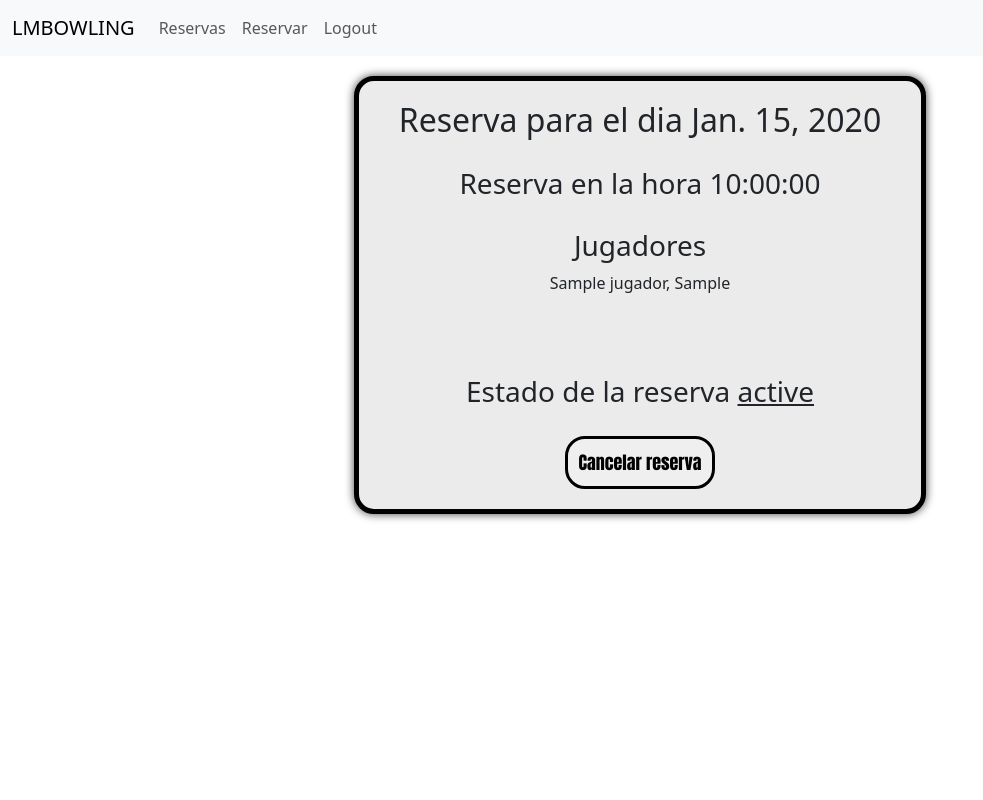
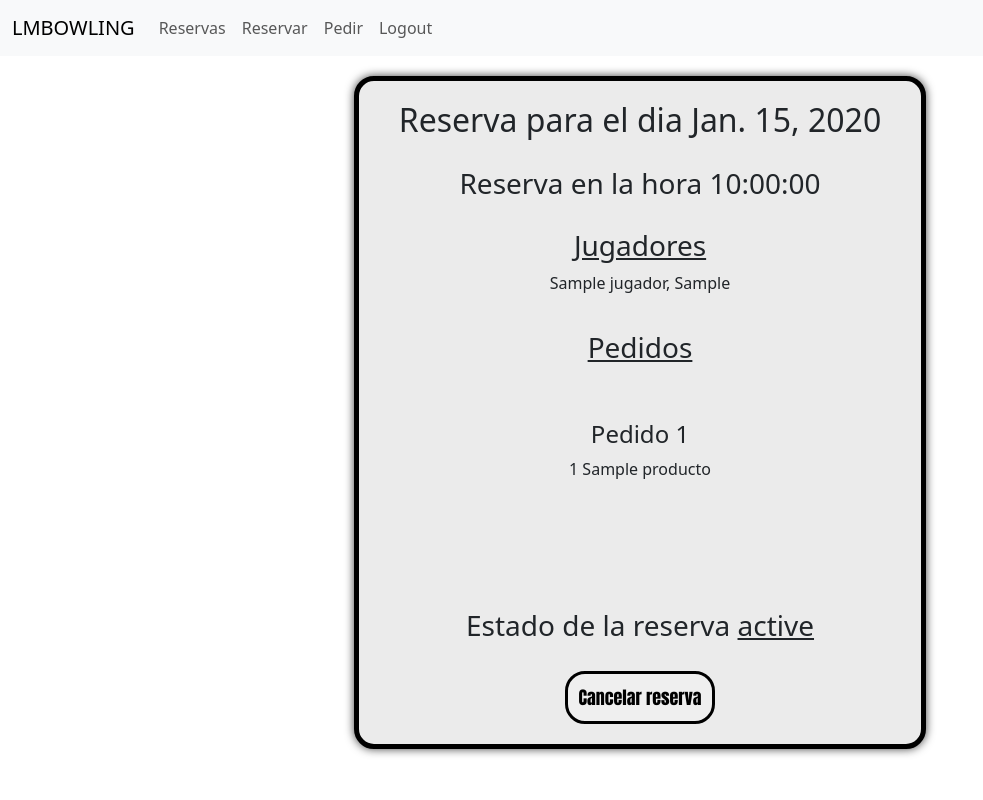
Before and after one commit to AugustoGL/CentroBowlogin, a Django app: page /reserva/1/ in a window 1280 px wide. Shown: the whole page, without its empty margins (0-983 px from the left). Run offline with Django 4.2, Linux system fonts and the light colour scheme; a user stored in the database is signed in; tables that the repository leaves empty hold one stand-in row (values such as "Sample post").

Commit message:
terminooo

```diff
--- a/CentroDeBowling/admin.py
+++ b/CentroDeBowling/admin.py
@@ -3,10 +3,12 @@ from .models import *
 
 # Register your models here.
 
-admin.site.register(Cliente)
 admin.site.register(Reserva)
 admin.site.register(Pista)
 admin.site.register(Horarios)
 admin.site.register(EstadoPista)
 admin.site.register(EstadoReserva)
 admin.site.register(Jugador)
+admin.site.register(Producto)
+admin.site.register(Pedido)
+admin.site.register(detallesPedido)
--- a/CentroDeBowling/models.py
+++ b/CentroDeBowling/models.py
@@ -48,109 +48,43 @@ class Reserva(models.Model):
         return f"Reserva {self.id}"
 
 
-class Cliente(models.Model):
-    num_cliente = models.IntegerField()
-    Nombre = models.CharField(max_length=100)
-    direccion = models.TextField()
-    num_telefono = models.IntegerField()
-    correo = models.EmailField()
-    listapedidos = models.ManyToManyField('Pedido')
-
-    def crear(self):
-        # Implementa la lógica para crear un cliente
-        pass
-
-    def hacerReserva(self):
-        # Implementa la lógica para hacer una reserva
-        pass
-class Menu(models.Model):
-    nombre = models.CharField(max_length=100)
-    descripcion = models.TextField()
-    precio = models.FloatField()
-
-    def crear(self):
-        # Implementa la lógica para crear un menú
-        pass
-
-    def mostrar(self):
-        # Implementa la lógica para mostrar el menú
-        pass
-
-class ProductoMenu(models.Model):
-    precio = models.FloatField()
-    productoMenu = models.CharField(max_length=100)
-
 class Producto(models.Model):
     nombre = models.CharField(max_length=100)
     descripcion = models.TextField()
     precio = models.FloatField()
 
-    def ActulizarPrecioProducto(self):
-        # Implementa la lógica para actualizar el precio del producto
-        pass
+    def actualizar_precio_producto(self, nuevo_precio):
+        self.precio = nuevo_precio
+        self.save()
+
+    def __str__(self):
+        return self.nombre
+
+class detallesPedido(models.Model):
+    cantidad = models.IntegerField()
+    producto = models.ForeignKey(Producto, on_delete=models.CASCADE)
+
+    def calcularTotal(self):
+        total_detalles = self.cantidad * self.producto.precio
+        return total_detalles
+
+    def __str__(self):
+        return f"{self.cantidad} {self.producto.nombre}"
+
 
 class Pedido(models.Model):
-    descripcion = models.TextField()
-    listapedidos = models.ManyToManyField('Pedido')
-    hora = models.DateTimeField()
+    reserva = models.ForeignKey(Reserva, on_delete=models.CASCADE)
+    detalles = models.ManyToManyField(detallesPedido)
 
-    def crear(self):
-        # Implementa la lógica para crear un pedido
-        pass
 
-    def cancelar(self):
-        # Implementa la lógica para cancelar el pedido
-        pass
+    def calcularTotal(self):
+        total_pedido = 0
+        for detalle in self.detalles.all():
+            total_pedido += detalle.calcularTotal()
+        return total_pedido
 
-    def registrarpedido(self):
-        # Implementa la lógica para registrar el pedido
-        pass
+    def detallesPedido(self):
+        return self.detalles.all()
 
-class DetallePedido(models.Model):
-    reserva = models.ForeignKey(Reserva, on_delete=models.CASCADE)
-    pedido = models.ForeignKey(Pedido, on_delete=models.CASCADE)
-    descripcion = models.TextField()
-
-    def crear(self):
-        # Implementa la lógica para crear un detalle de pedido
-        pass
-
-class PrecioProducto(models.Model):
-    precio = models.FloatField()
-    fecha_vigencia = models.DateField()
-
-    def verificarPrecioProducto(self):
-        # Implementa la lógica para verificar el precio de un producto
-        pass
-
-class AsignacionPedido(models.Model):
-    descripcion = models.TextField()
-    precio = models.IntegerField()
-
-    def verificaEleccionPedido(self):
-        # Implementa la lógica para verificar la elección de un pedido
-        pass
-
-    def obetnerPrecio(self):
-        # Implementa la lógica para obtener el precio de la asignación de pedido
-        pass
-
-class Partida(models.Model):
-    identificador_unico = models.CharField(max_length=50)
-    descripcion = models.TextField()
-
-    def crear(self):
-        # Implementa la lógica para crear una partida
-        pass
-
-    def cancelarPartida(self):
-        # Implementa la lógica para cancelar una partida
-        pass
-
-    def calcularPuntajeTotal(self):
-        # Implementa la lógica para calcular el puntaje total de la partida
-        pass
-
-    def calcularCantidadJugadores(self):
-        # Implementa la lógica para calcular la cantidad de jugadores en la partida
-        pass
+    def __str__(self):
+        return f"Pedido {self.id}"
--- a/CentroDeBowling/static/css/base.css
+++ b/CentroDeBowling/static/css/base.css
@@ -28,12 +28,7 @@
     flex-direction: column;
 
 }
-.reserva h4{
-    text-decoration: underline;
-    font-size: xx-large;
-    color: black;
-    margin: 0;
-}
+
 
 .reserva a{
     text-decoration: none;
@@ -108,3 +103,18 @@
     background-color:black;
     color: white;
 }
+
+.producto{
+    width: 100%;
+    display: flex;
+    align-items: center;
+    justify-content: space-between;
+}
+
+.producto input {
+    width: 50%;
+    padding: 10px;
+    border-radius: 10px;
+    border: black 2px solid;
+    margin: 10px 0;
+}
--- a/CentroDeBowling/templates/base.html
+++ b/CentroDeBowling/templates/base.html
@@ -29,6 +29,11 @@
           </li>
 
           <li class="nav-item">
+            <a class="nav-link" href="{% url 'pedir' pk=request.user.pk %}">Pedir</a>
+          </li>
+
+
+          <li class="nav-item">
             <a class="nav-link" href="/logout">Logout</a>
           </li>
           {% else %}
--- a/CentroDeBowling/templates/reserva.html
+++ b/CentroDeBowling/templates/reserva.html
@@ -5,10 +5,24 @@
         <h2>Reserva para el dia {{ reserva.dia_reserva }}</h2>
         <h3>Reserva en la hora {{ reserva.hora_reserva}}</h3>
         <div class="jugadores">
-            <h3>Jugadores</h3>
+            <h3><u>Jugadores</u></h3>
             {% for jugador in reserva.jugadores.all %}
                 <p>{{ jugador.nombre }}, {{ jugador.resumido}}</p>
             {% endfor %}
+        </div>
+        <div class="pedidos">
+            <h3><u>Pedidos</u></h3>
+            <br>
+            <br>
+            {% for pedido in pedidos %}
+                <h4>Pedido {{ forloop.counter }}</h4>
+                {% for detalle in pedido.detalles.all %}
+                    <p>{{ detalle }}</p>
+                {% endfor %}
+                <br>
+                <br>
+            {% endfor %}
+
         </div>
         <br>
         <h3>Estado de la reserva <u>{{reserva.estado_reserva}}</u></h3>
--- a/CentroDeBowling/templates/reservar.html
+++ b/CentroDeBowling/templates/reservar.html
@@ -32,7 +32,7 @@
         <br>
 
         <label for="dia_reserva">Día de la Reserva:</label>
-        <input type="date" id="dia_reserva" name="dia_reserva" required>
+        <input type="date" id="dia_reserva" name="dia_reserva" required min="{% now 'Y-m-d' %}">
         <br>
 
         <input type="submit" value="Enviar Reserva">
--- a/CentroDeBowling/urls.py
+++ b/CentroDeBowling/urls.py
@@ -10,6 +10,7 @@ urlpatterns = [
     path('reservar/',reservar,  name = 'reservar'),
     path('reservas/<int:pk>/',reservas,  name = 'reservas'),
     path('reserva/<int:pk>/',reserva,  name = 'reserva'),
+    path('pedir/<int:pk>/',pedir,  name = 'pedir'),
     path('logout/',logout_view,  name = 'logout'),
     path('login/',login_view,  name = 'login'),
 ]
--- a/CentroDeBowling/views.py
+++ b/CentroDeBowling/views.py
@@ -92,15 +92,36 @@ def reservar(request):
         horarios = Horarios.objects.all()
         return render(request, 'reservar.html', {'horarios': horarios})
 
-
-
 def reserva(request, pk):
     reserva = Reserva.objects.get(id=pk)
     usuario = User.objects.get(id=reserva.usuario)
+    pedidos = Pedido.objects.filter(reserva=pk)
     if request.method == 'POST':
         reserva.estado_reserva = EstadoReserva.objects.get(pk=2)
         reserva.save()
-    return render(request, 'reserva.html', {'reserva': reserva, 'usuario': usuario})
+    return render(request, 'reserva.html', {'reserva': reserva, 'usuario': usuario, 'pedidos': pedidos})
+
+
+def pedir(request, pk):
+    reservas = Reserva.objects.filter(usuario=pk)
+    productos = Producto.objects.all()
+
+    if request.method == 'POST':
+        reserva_id = request.POST.get('reserva_id')
+        reserva = Reserva.objects.get(id=reserva_id)
+        pedido = Pedido.objects.create(reserva=reserva)
+        for producto in productos:
+            producto_pk = str(producto.pk)
+            cantidad = request.POST.get('producto_' + producto_pk)
+            if cantidad and cantidad != '0':
+                detalles_pedido = detallesPedido.objects.create(
+                    cantidad=cantidad,
+                    producto=producto
+                )
+                pedido.detalles.add(detalles_pedido)
+        return redirect('reserva', pk=reserva_id)
+    return render(request, 'pedir.html', {'reservas': reservas, 'productos': productos})
+
 
 def login_view(request):
     if request.method == 'GET':
```
Also changed, not shown: CentroDeBowling/forms.py (+1 -6 lines), CentroDeBowling/templates/pedir.html (added, +27 -0 lines), CentroDeBowling/migrations/0006_detallespedido_delete_asignacionpedido_and_more.py (added).
